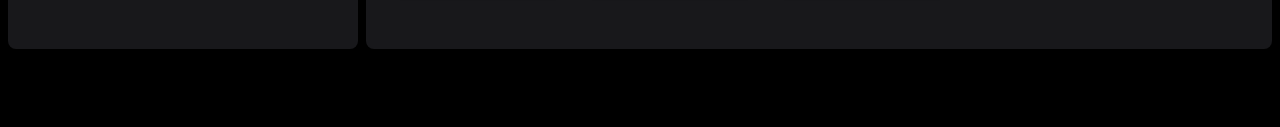
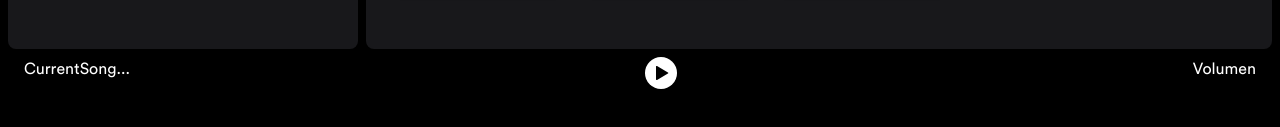
Before and after one commit to alvaroofernaandez/animefy-clone, an Astro site: page / in a window 1280 px wide. Shown: the part 635-762 px from the top of the page. Built offline with nearby package versions, Linux system fonts and the light colour scheme; Astro itself is replaced by a stand-in of ours.

Commit message:
dependencias y componente de react añadido

```diff
--- a/astro.config.mjs
+++ b/astro.config.mjs
@@ -1,10 +1,11 @@
 import { defineConfig } from 'astro/config';
 import tailwind from "@astrojs/tailwind";
+import svelte from "@astrojs/svelte";
 
-import svelte from "@astrojs/svelte";
+import react from "@astrojs/react";
 
 // https://astro.build/config
 export default defineConfig({
-  integrations: [tailwind(), svelte()],
+  integrations: [tailwind(), svelte(), react()],
   output: 'server'
 });
--- a/package.json
+++ b/package.json
@@ -11,9 +11,14 @@
   },
   "dependencies": {
     "@astrojs/check": "^0.8.3",
+    "@astrojs/react": "^3.6.0",
     "@astrojs/svelte": "^5.7.0",
     "@astrojs/tailwind": "^5.1.0",
+    "@types/react": "^18.3.3",
+    "@types/react-dom": "^18.3.0",
     "astro": "^4.12.2",
+    "react": "^18.3.1",
+    "react-dom": "^18.3.1",
     "svelte": "^4.2.18",
     "tailwind": "^4.0.0",
     "tailwindcss": "^3.4.7",
--- /dev/null
+++ b/src/components/Player.jsx
@@ -0,0 +1,48 @@
+import { useState } from "react";
+
+const Pause = () => (
+  <svg
+    height="16"
+    width="16"
+    role="img"
+    aria-hidden="true"
+    viewBox="0 0 16 16"
+  >
+    <path d="M2.7 1a.7.7 0 0 0-.7.7v12.6a.7.7 0 0 0 .7.7h2.6a.7.7 0 0 0 .7-.7V1.7a.7.7 0 0 0-.7-.7H2.7zm8 0a.7.7 0 0 0-.7.7v12.6a.7.7 0 0 0 .7.7h2.6a.7.7 0 0 0 .7-.7V1.7a.7.7 0 0 0-.7-.7h-2.6z"></path>
+  </svg>
+);
+
+const Play = () => (
+  <svg
+    height="16"
+    width="16"
+    role="img"
+    aria-hidden="true"
+    viewBox="0 0 16 16"
+  >
+    <path d="M3 1.713a.7.7 0 0 1 1.05-.607l10.89 6.288a.7.7 0 0 1 0 1.212L4.05 14.894A.7.7 0 0 1 3 14.288V1.713z"></path>
+  </svg>
+);
+
+export function Player () {
+  const [isPlaying, setIsPlaying] = useState(false);
+  return (
+    <div className="flex flex-row justify-between w-full px-4 z-50">
+      <div>
+        CurrentSong...
+      </div>
+
+      <div className="grid place-content-center gap-4 flex-1">
+        <div className="flex justify-center">
+          <button className="bg-white rounded-full p-2" onClick={() => setIsPlaying(!playing)}>
+          {isPlaying ? <Pause /> : <Play />}
+          </button>
+        </div>
+      </div>
+
+      <div>
+        Volumen
+      </div>
+    </div>
+  )
+}
--- a/src/layouts/Layout.astro
+++ b/src/layouts/Layout.astro
@@ -1,6 +1,7 @@
 ---
 import AsideMenu from '../components/AsideMenu.astro'
 import { ViewTransitions } from 'astro:transitions';
+import { Player } from '../components/Player';
 interface Props {
 	title: string;
 }
@@ -29,7 +30,10 @@ const { title } = Astro.props;
 				<slot />
 			</main>
 
-			<footer class="[grid-area:player] min-h-[100px] "></footer>
+			<footer class="[grid-area:player] min-h-[100px] ">
+				<Player client:load />
+			</footer>
+
 		</div>
 	</body>
 </html>
--- a/tsconfig.json
+++ b/tsconfig.json
@@ -1,3 +1,7 @@
 {
-  "extends": "astro/tsconfigs/strict"
+  "extends": "astro/tsconfigs/strict",
+  "compilerOptions": {
+    "jsx": "react-jsx",
+    "jsxImportSource": "react"
+  }
 }
```
Also changed, not shown: 1 other file.
